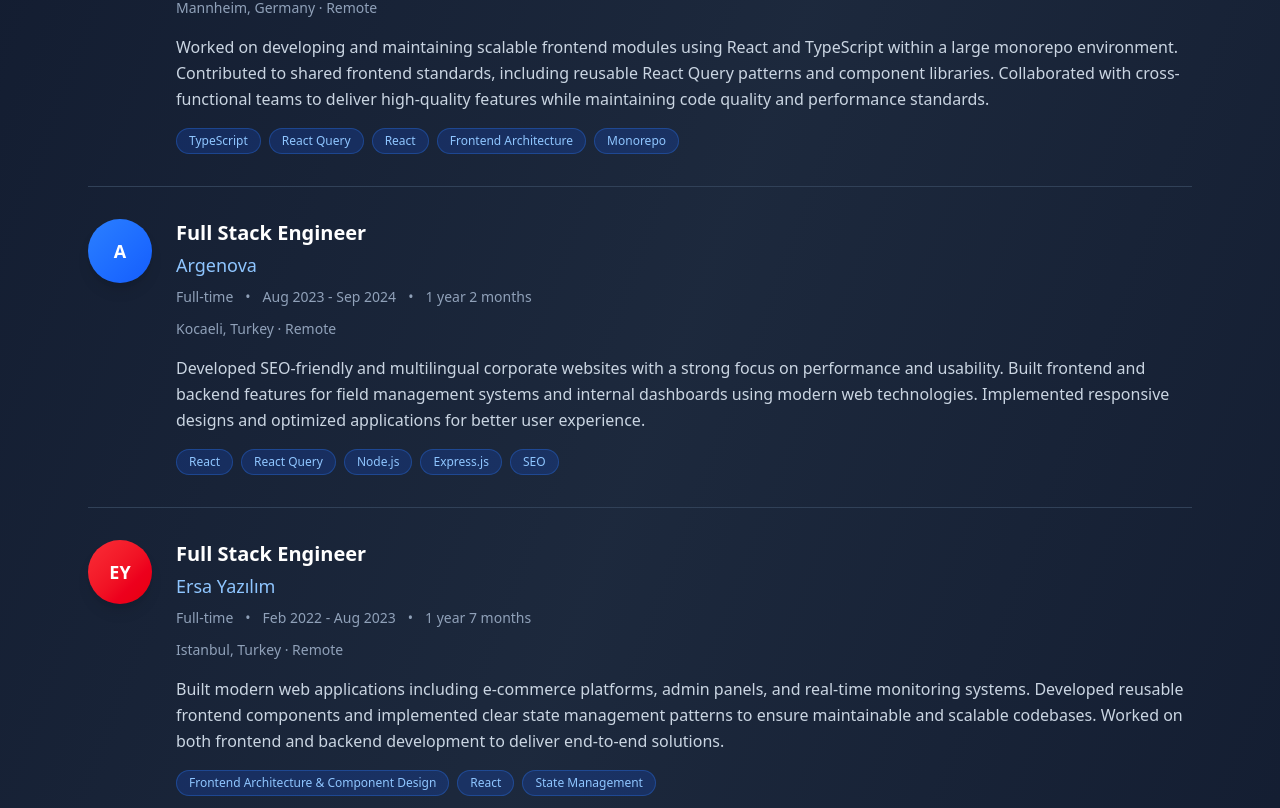
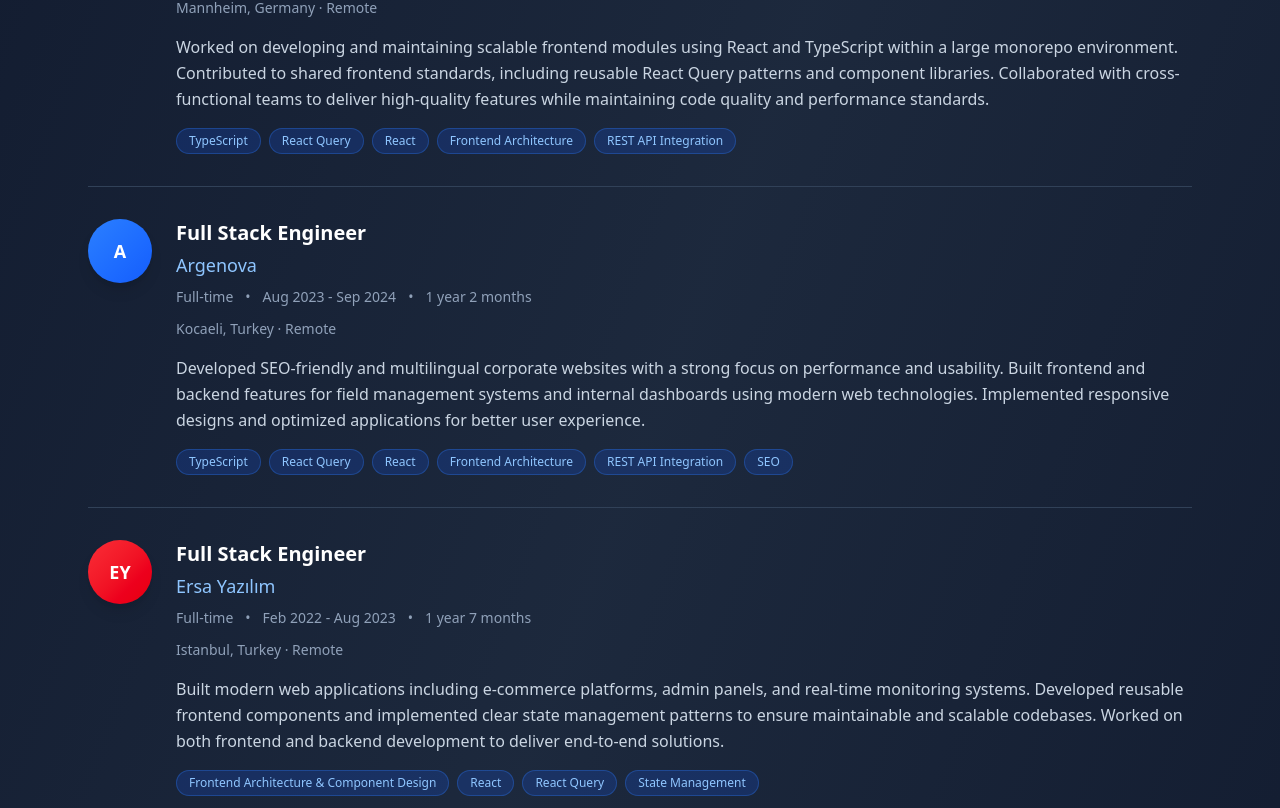
Before and after one commit to osmantazeoglu/Portfolio-website, a React (Vite) app: page / in a window 1280 px wide. Shown: the part 1252-2060 px from the top of the page. Built offline with nearby package versions, Linux system fonts and the light colour scheme.

Commit message:
Update skills in ProfessionalExperiences component to reflect current technologies, enhancing relevance and accuracy in showcasing expertise.

```diff
--- a/src/component/ProfessionalExperiences.jsx
+++ b/src/component/ProfessionalExperiences.jsx
@@ -13,7 +13,7 @@
       location: "Mannheim, Germany · Remote",
       description:
         "Worked on developing and maintaining scalable frontend modules using React and TypeScript within a large monorepo environment. Contributed to shared frontend standards, including reusable React Query patterns and component libraries. Collaborated with cross-functional teams to deliver high-quality features while maintaining code quality and performance standards.",
-      skills: ["TypeScript", "React Query", "React", "Frontend Architecture", "Monorepo"],
+      skills: ["TypeScript", "React Query", "React", "Frontend Architecture", "REST API Integration"],
       logoColor: "from-green-500 to-green-600",
     },
     {
@@ -27,7 +27,7 @@
       location: "Kocaeli, Turkey · Remote",
       description:
         "Developed SEO-friendly and multilingual corporate websites with a strong focus on performance and usability. Built frontend and backend features for field management systems and internal dashboards using modern web technologies. Implemented responsive designs and optimized applications for better user experience.",
-      skills: ["React", "React Query", "Node.js", "Express.js", "SEO"],
+      skills: ["TypeScript", "React Query", "React", "Frontend Architecture", "REST API Integration", "SEO"],
       logoColor: "from-blue-500 to-blue-600",
     },
     {
@@ -41,7 +41,7 @@
       location: "Istanbul, Turkey · Remote",
       description:
         "Built modern web applications including e-commerce platforms, admin panels, and real-time monitoring systems. Developed reusable frontend components and implemented clear state management patterns to ensure maintainable and scalable codebases. Worked on both frontend and backend development to deliver end-to-end solutions.",
-      skills: ["Frontend Architecture & Component Design", "React", "State Management"],
+      skills: ["Frontend Architecture & Component Design", "React", "React Query", "State Management"],
       logoColor: "from-red-500 to-red-600",
     },
   ];
```
